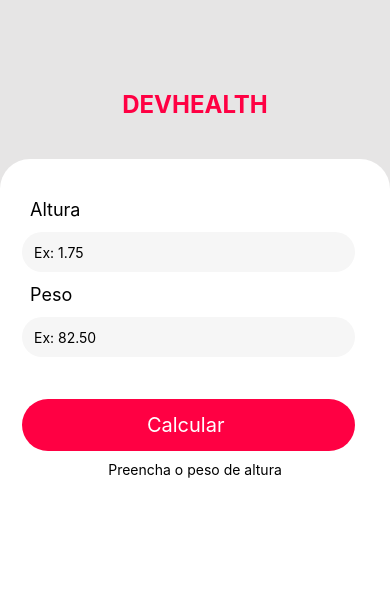
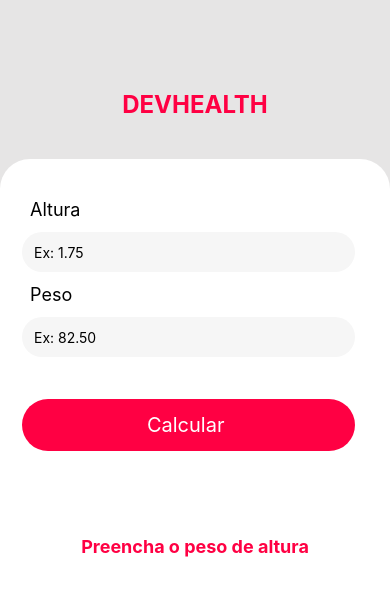
Before and after one commit to jhonyfreitasdev/project-dev-health, a React Native app: screen / in a window 390 px wide. Shown: the top 596 px of the page. Built offline with nearby package versions, Linux system fonts and the light colour scheme.

Commit message:
Adicionando estilo aos componentes

```diff
--- a/src/components/ResultImc/index.js
+++ b/src/components/ResultImc/index.js
@@ -1,10 +1,11 @@
 import { View, Text } from 'react-native';
+import styles from './style';
 
-export default function ResultImc(props) {
+export default function ResultImc({messageResultImc, result}) {
     return (
-        <View>
-            <Text>{props.messageResultImc}</Text>
-            <Text>{props.result}</Text>
+        <View style={styles.imcContainer}>
+            <Text style={styles.information}>{messageResultImc}</Text>
+            <Text style={styles.imcNumber}>{result}</Text>
         </View>
     );
 };
--- a/src/components/ResultImc/style.js
+++ b/src/components/ResultImc/style.js
@@ -0,0 +1,27 @@
+import { StyleSheet } from "react-native";
+
+const styles = StyleSheet.create({
+  imcContainer: {
+    flex: 1,
+    marginTop: 15,
+    paddingTop: 60,
+    borderRadius: 50,
+    alignItems: 'center',
+    width: '100%',
+    fontSize: 48,
+    color: '#ff0043',
+    fontWeight: 'bold'
+  },
+  imcNumber: {
+    fontSize: 38,
+    color: '#ff0043',
+    fontWeight: 'bold'
+  },
+  information: {
+    fontSize: 18,
+    color: '#ff0043',
+    fontWeight: 'bold'
+  }
+});
+
+export default styles;
```
